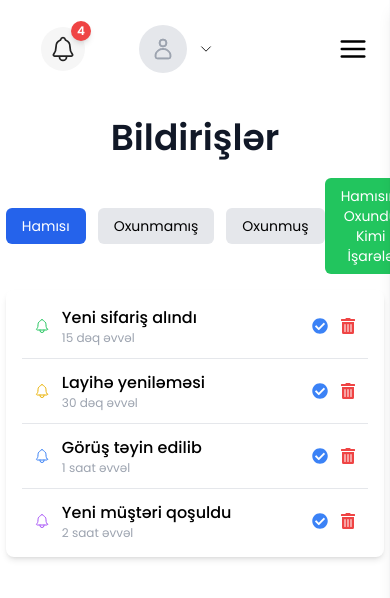
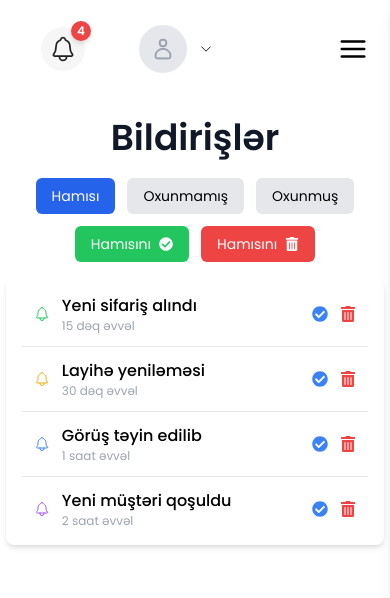
Before and after one commit to nihad-xalq/creatrax, a Next.js app: page /app/notifications in a window 390 px wide. Shown: the top 598 px of the page. Built offline with nearby package versions, Linux system fonts and the light colour scheme.

Commit message:
Fix notifications page responsivity

```diff
--- a/src/views/NotificationsView.tsx
+++ b/src/views/NotificationsView.tsx
@@ -84,7 +84,7 @@ export const NotificationsView = () => {
       <PageTitle title="Bildirişlər" />
 
       {/* Filter & Actions */}
-      <div className="flex justify-between items-center mb-4">
+      <div className="flex flex-col md:flex-row gap-3 justify-between items-center mb-4">
         <div className="flex gap-3">
           <button
             className={`px-4 py-2 rounded-md text-sm ${
@@ -115,16 +115,19 @@ export const NotificationsView = () => {
         {notifications.length > 0 && (
           <div className="flex gap-3">
             <button
-              className="px-4 py-2 bg-green-500 text-white rounded-md text-sm hover:bg-green-600"
+              className="px-4 py-2 bg-green-500 text-white rounded-md text-sm hover:bg-green-600 flex flex-row items-center gap-2"
               onClick={markAllAsRead}
             >
-              Hamısını Oxundu Kimi İşarələ
+              Hamısını
+              <span className="hidden md:block">Oxundu Kimi İşarələ</span>
+              <FaCheckCircle />
             </button>
             <button
-              className="px-4 py-2 bg-red-500 text-white rounded-md text-sm hover:bg-red-600"
+              className="px-4 py-2 bg-red-500 text-white rounded-md text-sm hover:bg-red-600 flex flex-row items-center gap-2"
               onClick={deleteAll}
             >
-              Hamısını Sil
+              Hamısını<span className="hidden md:block">Sil</span>
+              <FaTrashAlt />
             </button>
           </div>
         )}
```
